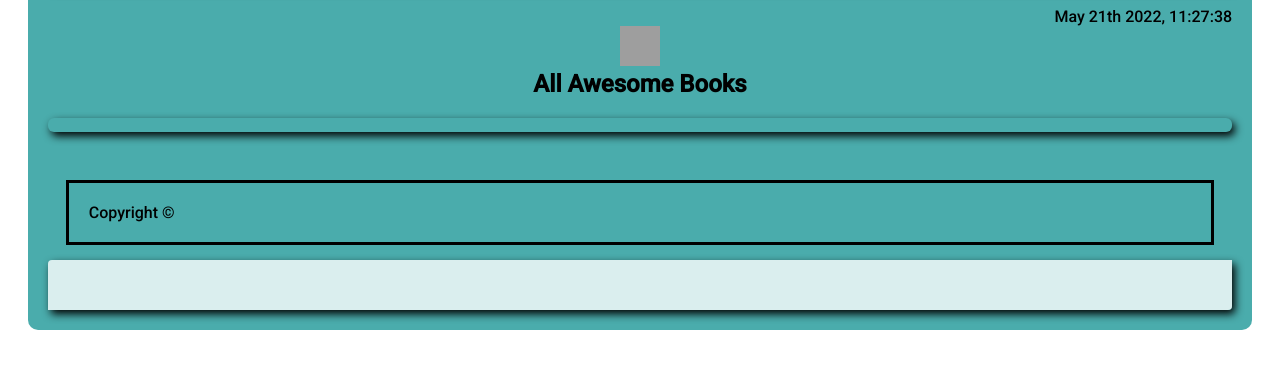
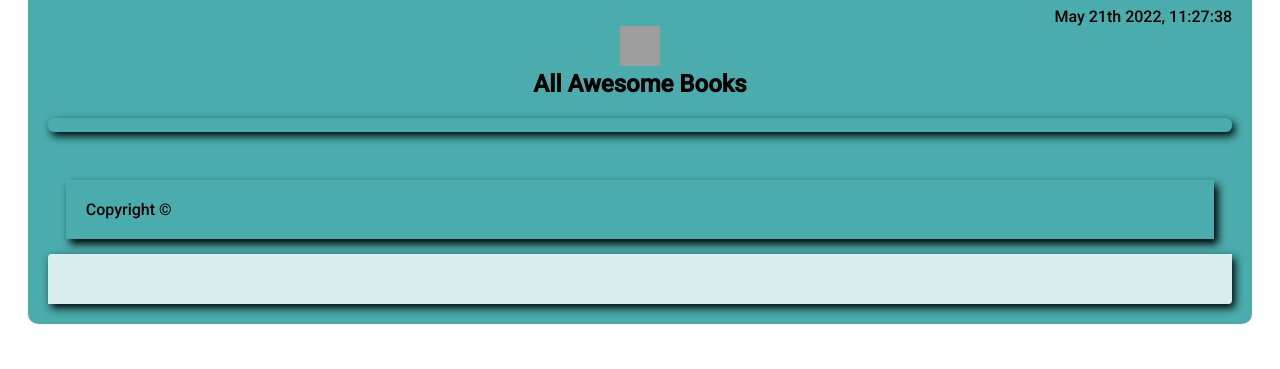
Before and after one commit to YannickZahinda/Awesome-book, a website: page index.html in a window 1280 px wide. Shown: the part 99-468 px from the top of the page. Drawn offline with Linux system fonts and the light colour scheme; grey boxes are pictures that could not be loaded.

Commit message:
update style

```diff
--- a/nav-style.css
+++ b/nav-style.css
@@ -103,7 +103,7 @@ footer {
 }
 
 .footer {
-  border: 3px solid #000;
+  box-shadow: 4px 5px 8px;
   padding: 20px;
   width: 97%;
   margin: 0 auto;
```
